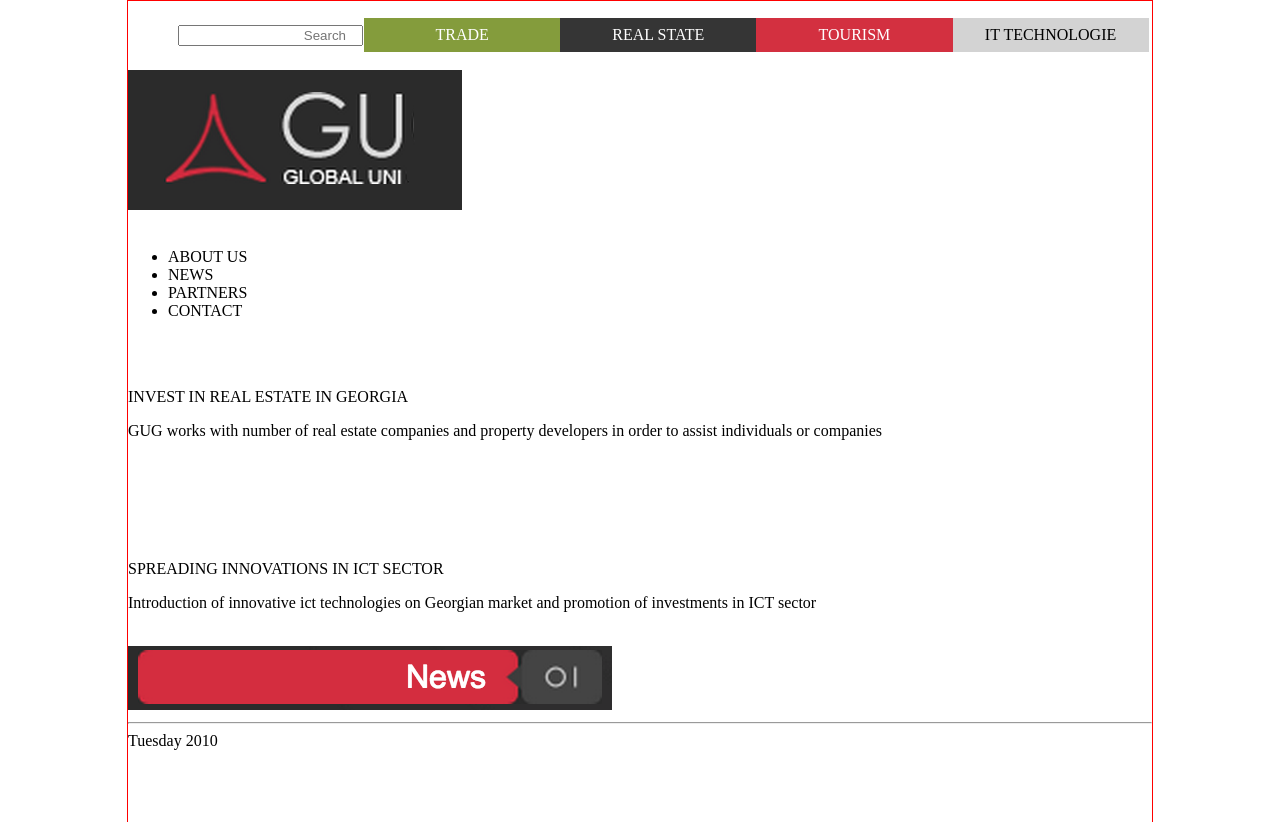
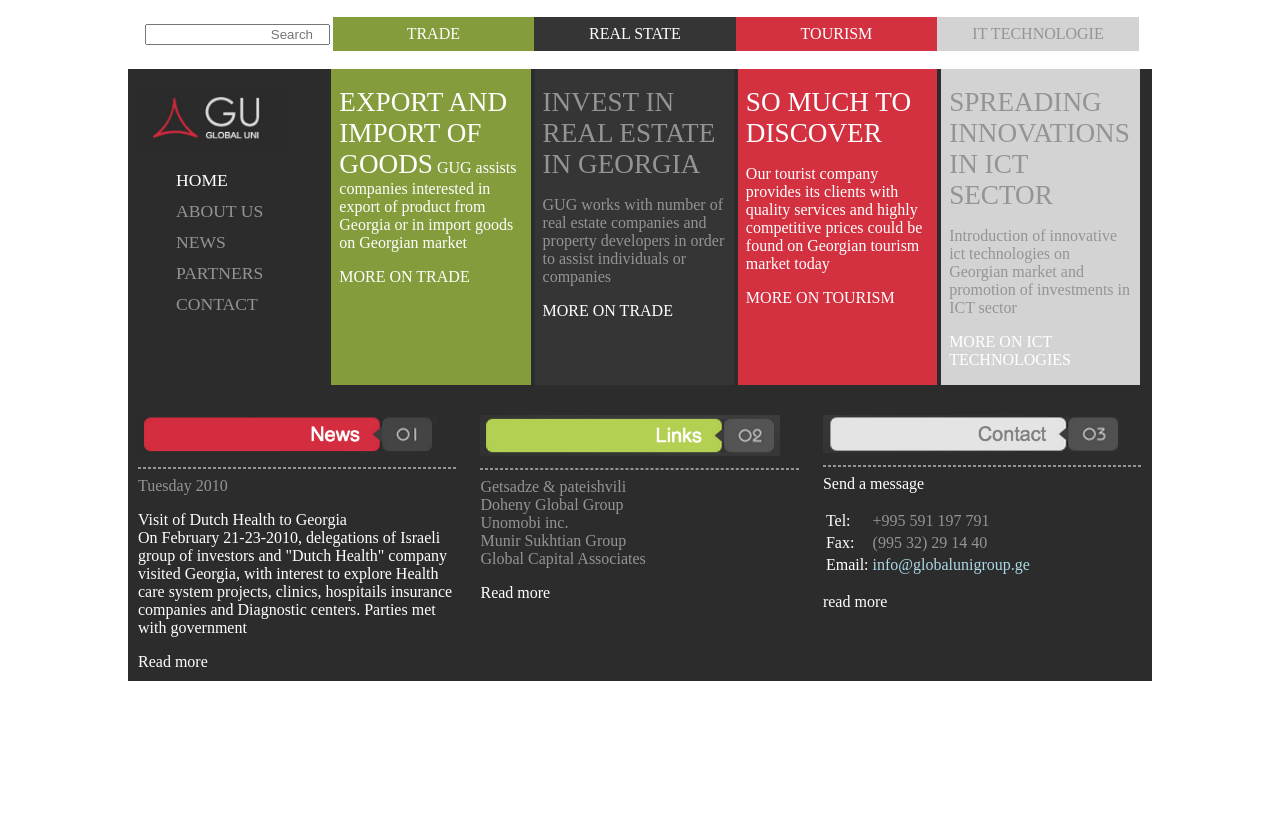
Before and after one commit to JesusVega2812/pw10112233, a plain HTML site: page practica03/index.html in a window 1280 px wide. Shown: the top 822 px of the page. After the commit the page ends 800 px from the top, so only its background shows below. Drawn offline with Linux system fonts and the light colour scheme.

Commit message:
Practica 03 y 04

```diff
--- a/practica03/css/estilos.css
+++ b/practica03/css/estilos.css
@@ -1,30 +1,94 @@
 body{
-    border: 1px solid red;
+    /* border: 1px solid red; */
     font-size: 16px;
     margin: 0px auto;
     max-width: 1024px;
 }
+footer article{
+    display: inline-block;
+    margin-top: 20px;
+    padding: 10px;
+    vertical-align: top;
+    width: 31.1%;
+}
+footer img{
+    width: 300px;
+}
 header input{
     text-align: right;
 }
+header ul{
+    margin-left: -37px;
+}
 header ul li{
     display: inline-block;
-    padding: 8px 10px;
+    padding: 8px 14px;
     text-align: center;
-    width: 17.9%;
+    width: 17.0%;
 }
 header ul li:nth-child(2){
-    background: #849c3c;
+    background: #849C3C;
 }
 header ul li:nth-child(3){
     background: #353535;
 }
 header ul li:nth-child(4){
-    background: #d33040;
+    background: #D33040;
 }
 header ul li:nth-child(5){
     background: lightgray;
 }
+hr{
+    border-style: dashed;
+    color: #949494;
+}
+section,footer{
+    background-color: #2c2c2c;
+}
+section article{
+    /* border: 1px solid red; */
+    height: 280px;
+    display: inline-block;
+    padding: 18px 8px;
+    vertical-align: top;
+    width: 17.9%;
+}
+section article ul{
+    list-style: none;
+}
+section article ul li{
+    margin-bottom: 10px;
+}
+section article:nth-child(2){
+    background: #849C3C;
+}
+section article:nth-child(3){
+    background: #353535;
+}
+section article:nth-child(4){
+    background: #D33040;
+}
+section article:nth-child(5){
+    background: lightgray;
+}
+section img{
+    width: 150px;
+}
+.letra-azul{
+    color: lightblue;
+}
 .letra-blanca{
     color: white;
 }
+.letra-gris{
+    color: #949494;
+}
+.read-more{
+    margin-left: 220px;
+}
+.tam-menu-lateral{
+    font-size: 1.1em;
+}
+.tam-tarjetas{
+    font-size: 1.7em;
+}
--- /dev/null
+++ b/practica04css/practica04css/css/estilos.css
@@ -0,0 +1,27 @@
+body{
+    border: 1px solid red;
+    font-size: 16px;
+    margin: 0% auto;
+    max-width: 1024px;
+}
+#headerArt01 img{
+    padding: 30px 20px;
+}
+#headerArt02 article{
+    display: block;
+    margin-left: 100px;
+}
+#imgs01{
+    position: relative;
+    right: 200px;
+}
+header article{
+    display: inline-block;
+}
+header ul li{
+    display: inline-block;
+    padding: 8px 9.5px;
+}
+.nito{
+    font-weight: bold;
+}
```
Also changed, not shown: practica04css/practica04css/index.html (added, +98 -0 lines), practica04css/practica04css/img/5years.png (added), practica04css/practica04css/img/bandera.png (added), practica04css/practica04css/img/bike.jpg (added), practica04css/practica04css/img/buy.png (added), practica04css/practica04css/img/completo.png (added), practica04css/practica04css/img/facebook.png (added), practica04css/practica04css/img/first_bike.png (added), practica04css/practica04css/img/go_to_shop.png (added), practica04css/practica04css/img/logo_rojo.png (added), practica04css/practica04css/img/logos_footer.png (added), practica04css/practica04css/img/mundo.png (added), practica04css/practica04css/img/signal.png (added), practica04css/practica04css/img/twitter.png (added), 3 more files, 1 other file.
